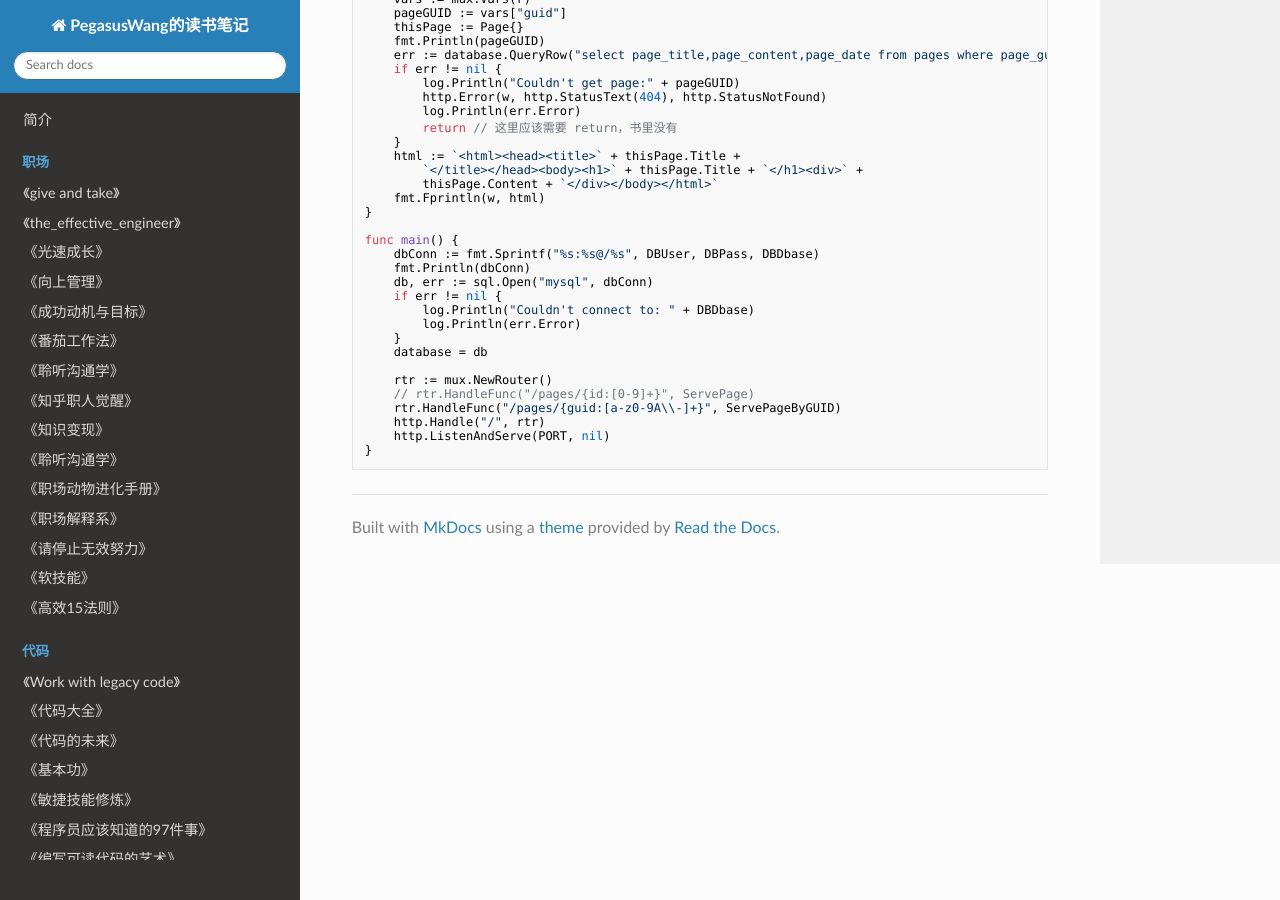
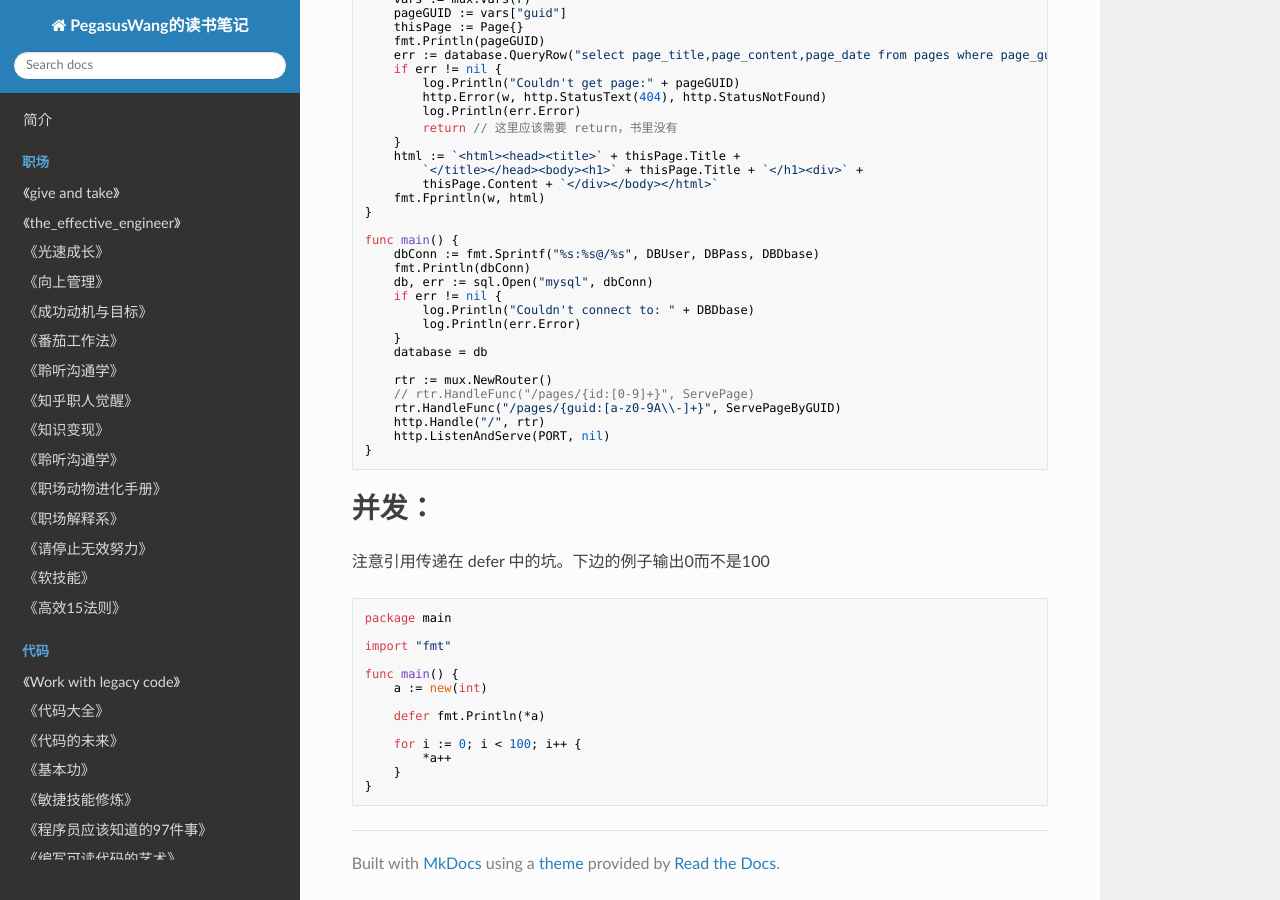
Before and after one commit to PegasusWang/booknotes, an MkDocs documentation site: the page built from docs/golang/go-build-web-applications/module1/go-build-web-applications/go-build-web-applications.md, in a window 1280 px wide and 900 px high, scrolled down 1046 px. Built offline with MkDocs 1.6.1, drawn with Linux system fonts in a browser that asks for light colours; nearby versions of some CDN libraries; old or Windows-style settings are respelled for this version of MkDocs.

Commit message:
go defer 坑

````diff
--- a/docs/golang/go-build-web-applications/module1/go-build-web-applications/go-build-web-applications.md
+++ b/docs/golang/go-build-web-applications/module1/go-build-web-applications/go-build-web-applications.md
@@ -95,3 +95,23 @@
 		http.Handle("/", rtr)
 		http.ListenAndServe(PORT, nil)
 	}
+
+
+# 并发：
+注意引用传递在 defer 中的坑。下边的例子输出0而不是100
+
+```go
+package main
+
+import "fmt"
+
+func main() {
+	a := new(int)
+
+	defer fmt.Println(*a)
+
+	for i := 0; i < 100; i++ {
+		*a++
+	}
+}
+```
````
